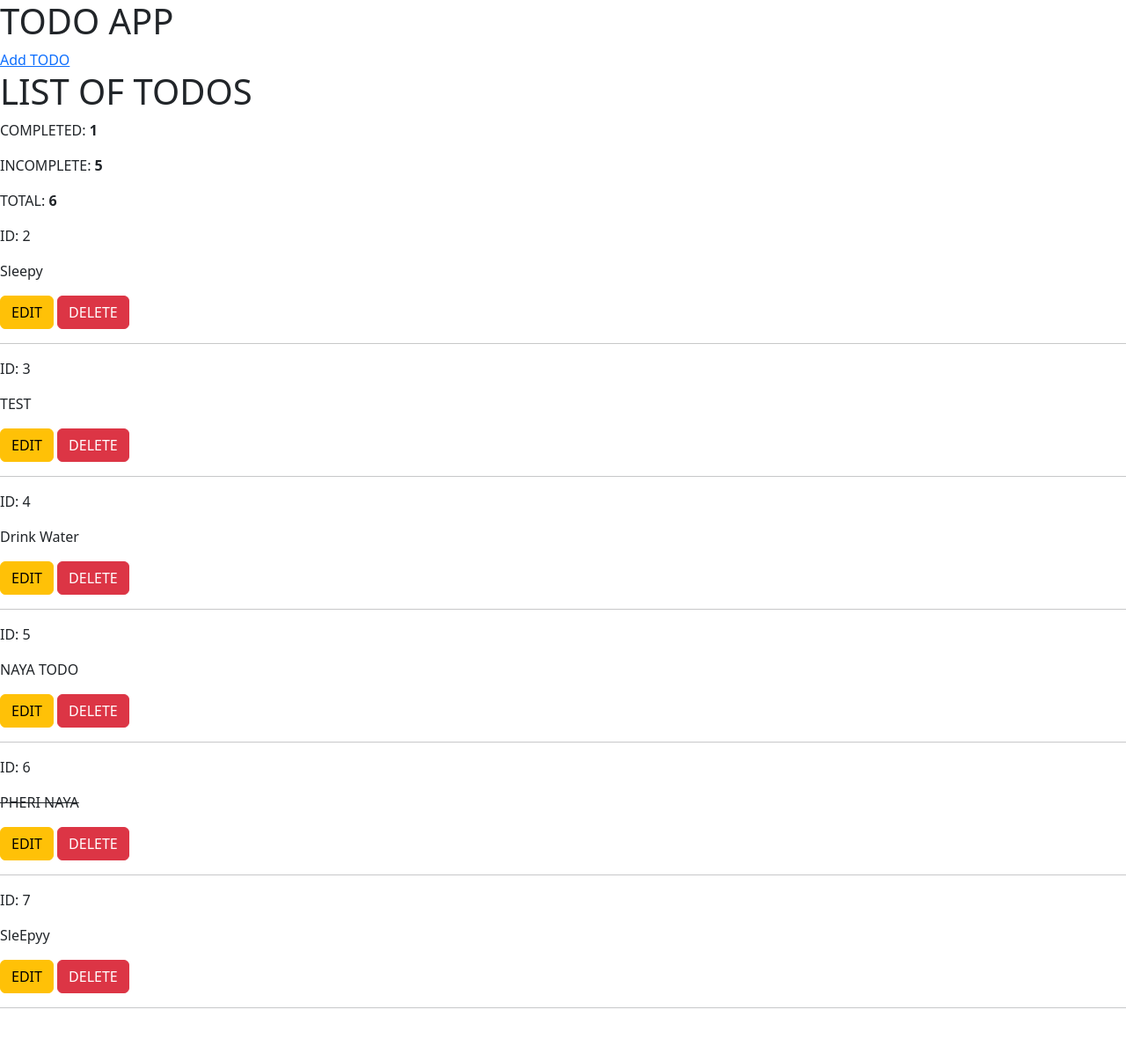
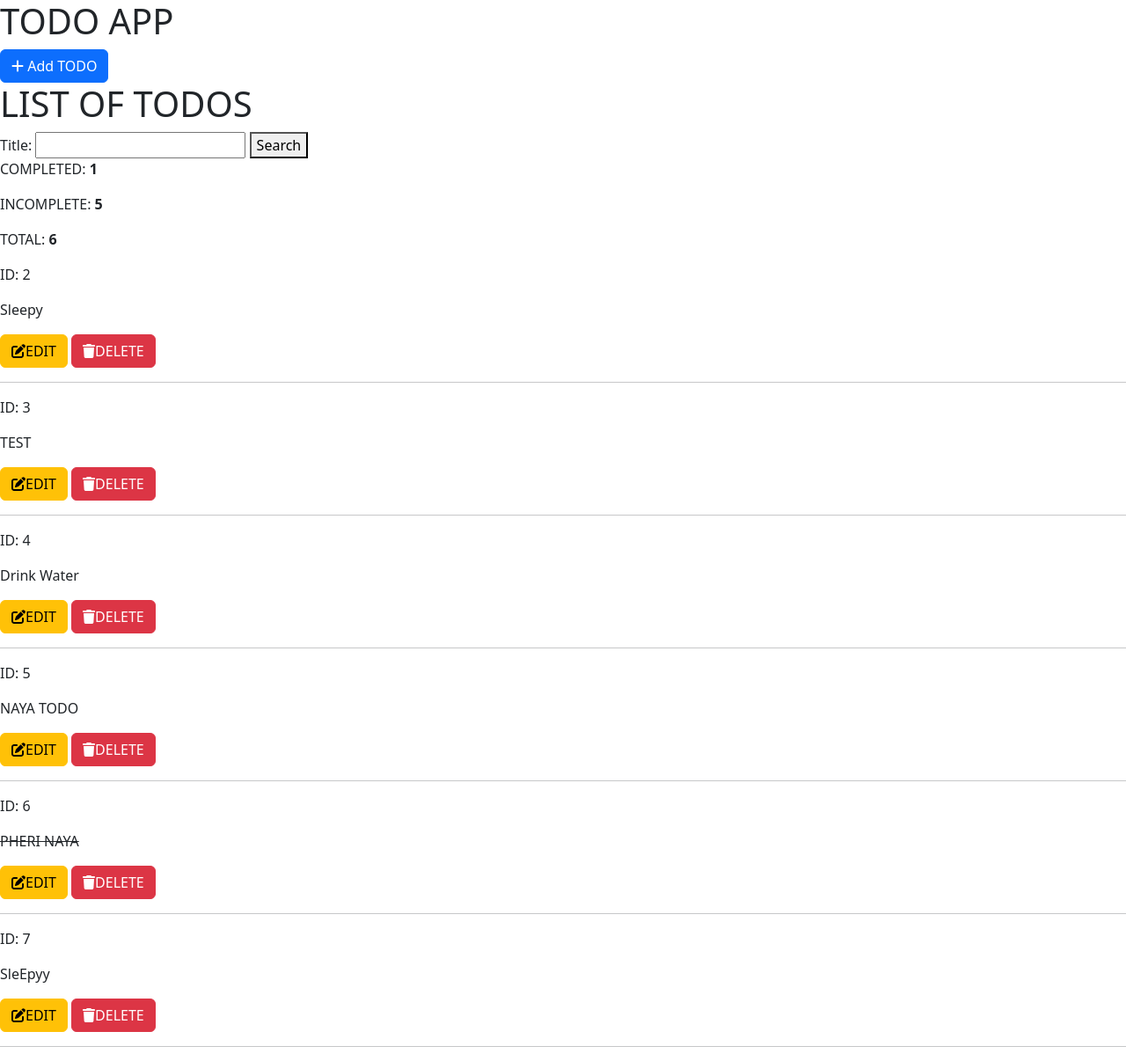
Before and after one commit to aaravcreator/dango_bca, a Django app: page /todo/list/ in a window 1280 px wide. Shown: the whole page at 88% size. Before the commit the page ends 1146 px from the top, so only its background shows below. Run offline with Django 4.2, Linux system fonts and the light colour scheme; data comes from the database, SQL or seed files in the repository; both versions use the stored data as it was after the commit; some libraries are stand-ins or nearby versions.

Commit message:
added icons and filtering

```diff
--- a/templates/base.html
+++ b/templates/base.html
@@ -5,8 +5,10 @@
 <head>
     <meta charset="UTF-8">
     <meta name="viewport" content="width=device-width, initial-scale=1.0">
-    <title>TODO APP</title>
-    <link href="https://cdn.jsdelivr.net/npm/bootstrap@5.3.2/dist/css/bootstrap.min.css" rel="stylesheet" integrity="sha384-T3c6CoIi6uLrA9TneNEoa7RxnatzjcDSCmG1MXxSR1GAsXEV/Dwwykc2MPK8M2HN" crossorigin="anonymous">
+    <title>TODO APP - {% block title %}  {% endblock %}</title>
+    <!-- <link href="https://cdn.jsdelivr.net/npm/bootstrap@5.3.2/dist/css/bootstrap.min.css" rel="stylesheet" integrity="sha384-T3c6CoIi6uLrA9TneNEoa7RxnatzjcDSCmG1MXxSR1GAsXEV/Dwwykc2MPK8M2HN" crossorigin="anonymous"> -->
+    <link rel="stylesheet" href="https://cdnjs.cloudflare.com/ajax/libs/font-awesome/6.5.1/css/all.min.css" integrity="sha512-DTOQO9RWCH3ppGqcWaEA1BIZOC6xxalwEsw9c2QQeAIftl+Vegovlnee1c9QX4TctnWMn13TZye+giMm8e2LwA==" crossorigin="anonymous" referrerpolicy="no-referrer" />
+    <link rel="stylesheet" href="https://cdnjs.cloudflare.com/ajax/libs/bootstrap/5.3.2/css/bootstrap.min.css" integrity="sha512-b2QcS5SsA8tZodcDtGRELiGv5SaKSk1vDHDaQRda0htPYWZ6046lr3kJ5bAAQdpV2mmA/4v0wQF9MyU6/pDIAg==" crossorigin="anonymous" referrerpolicy="no-referrer" />
     <link rel="stylesheet" href="{% static 'css/style.css' %}">
     <script src="{% static 'js/main.js' %}"></script>
 </head>
@@ -20,7 +22,10 @@
 {% endblock%}
 
 
+
+
+<!-- <script src="https://cdnjs.cloudflare.com/ajax/libs/bootstrap/5.3.2/js/bootstrap.bundle.min.js" integrity="sha512-X/YkDZyjTf4wyc2Vy16YGCPHwAY8rZJY+POgokZjQB2mhIRFJCckEGc6YyX9eNsPfn0PzThEuNs+uaomE5CO6A==" crossorigin="anonymous" referrerpolicy="no-referrer"></script> -->
 <script src="https://cdn.jsdelivr.net/npm/bootstrap@5.3.2/dist/js/bootstrap.bundle.min.js" integrity="sha384-C6RzsynM9kWDrMNeT87bh95OGNyZPhcTNXj1NW7RuBCsyN/o0jlpcV8Qyq46cDfL" crossorigin="anonymous"></script>
-
+<script src="https://cdnjs.cloudflare.com/ajax/libs/font-awesome/6.5.1/js/all.min.js" integrity="sha512-GWzVrcGlo0TxTRvz9ttioyYJ+Wwk9Ck0G81D+eO63BaqHaJ3YZX9wuqjwgfcV/MrB2PhaVX9DkYVhbFpStnqpQ==" crossorigin="anonymous" referrerpolicy="no-referrer"></script>
 </body>
 </html>
--- a/templates/index.html
+++ b/templates/index.html
@@ -11,6 +11,9 @@
     <script src="{% static 'js/main.js' %}"></script>
 </head>
 <body>
+
+    <a class="btn btn-primary"  href="{% url 'list_todo' %}">TODO APP</a>
+
     <h1>USERS</h1>
 
     {% for user in users %}
--- a/todoapp/forms.py
+++ b/todoapp/forms.py
@@ -5,3 +5,6 @@ class TodoForm(forms.ModelForm):
     class Meta:
         model = Todo
         fields = '__all__'
+
+class TodoSearchForm(forms.Form):
+    title = forms.CharField(max_length=100,required=False)
--- a/todoapp/templates/todoapp/list.html
+++ b/todoapp/templates/todoapp/list.html
@@ -1,11 +1,26 @@
 
 {% extends 'base.html' %}
 
+{% block title %}
+List Todos
+{% endblock title %}
 
 {% block content %}
 
-<a href="{% url 'create_todo' %}">Add TODO</a>
+<a class="btn btn-primary" href="{% url 'create_todo' %}"><i class="fa-solid fa-plus"></i> Add TODO </a>
 <h1>LIST OF TODOS</h1>
+<form action="">
+
+    {{todo_search_form}}
+
+    <button type="submit">Search</button>
+</form>
+
+<!-- <form action="" >
+    <label for="keyword">Search</label>
+    <input id="keyword" type="text" name="keyword" placeholder="Enter keyword to search..">
+    <button type="submit">Search</button>
+</form> -->
 
 <p>COMPLETED: <strong>{{completed_todos_count}}</strong></p>
 <p>INCOMPLETE: <strong>{{incomplete_todos_count}}</strong></p>
@@ -19,8 +34,8 @@
     <p> {{todo}}</p>
     {% endif %}
 
-    <a class="btn btn-warning" href="{% url 'edit_todo' todo.id %}">EDIT</a>
-    <a class="btn btn-danger" href="{% url 'delete_todo' todo.id %}">DELETE</a>
+    <a class="btn btn-warning" href="{% url 'edit_todo' todo.id %}"><i class="fa-solid fa-pen-to-square"></i>EDIT</a>
+    <a class="btn btn-danger" href="{% url 'delete_todo' todo.id %}"><i class="fa-solid fa-trash "></i>DELETE</a>
 
 <hr>
 {% endfor %}
--- a/todoapp/views.py
+++ b/todoapp/views.py
@@ -1,16 +1,22 @@
 from django.shortcuts import render,HttpResponse,redirect
 from .models import Todo
-from .forms import TodoForm
+from .forms import TodoForm,TodoSearchForm
 # Create your views here.
 def todo_index(request):
     return HttpResponse("THIS IS TODO INDEX")
 
 def list_todo(request):
-    todos = Todo.objects.all()
+    todo_search_form = TodoSearchForm()
+    keyword = request.GET.get('title')
+    if keyword is not None and keyword != "":
+        todos = Todo.objects.filter(title__exact = keyword)
+    else:
+        todos = Todo.objects.all()
     completed_todos_count = Todo.objects.filter(completed_status=True).count()
     incomplete_todos_count = Todo.objects.filter(completed_status=False).count()
     print(todos)
     context = {
+        'todo_search_form':todo_search_form,
         'todo_list':todos,
         'completed_todos_count':completed_todos_count,
         'incomplete_todos_count':incomplete_todos_count
```
Also changed, not shown: todoapp/templates/todoapp/edit.html (+9 -1 lines), db.sqlite3.
